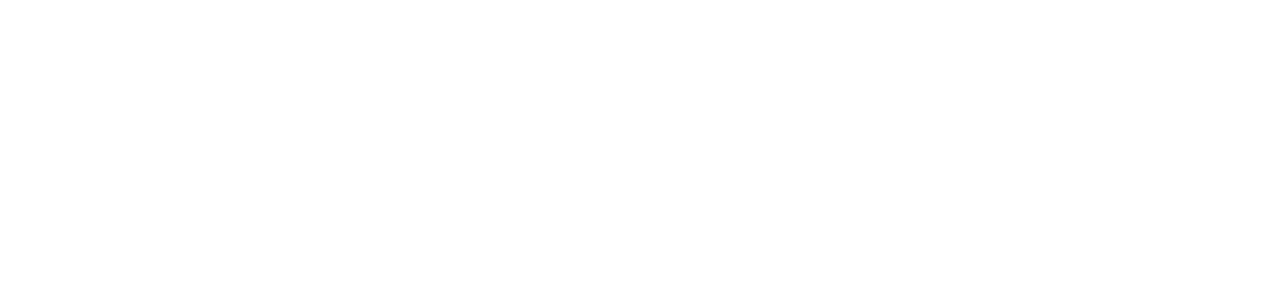
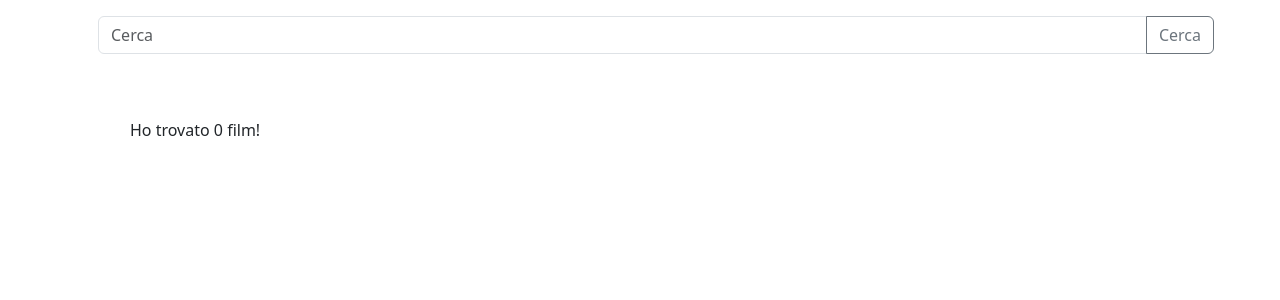
Before and after one commit to Pippo1997/vite-boolflix, a Vue app: page / in a window 1280 px wide. Shown: the top 300 px of the page. Built offline with nearby package versions, Linux system fonts and the light colour scheme.

Commit message:
Milestone 1

```diff
--- a/src/App.vue
+++ b/src/App.vue
@@ -1,7 +1,5 @@
 <script>
 import AppMain from './components/AppMain.vue';
-
-import axios from 'axios';
 import { store } from './store.js';
 
 export default {
@@ -10,7 +8,7 @@
   },
   data() {
     return {
-      store
+      store,
     }
   }
 }
--- a/src/components/AppCard.vue
+++ b/src/components/AppCard.vue
@@ -6,13 +6,25 @@
         return{
              store,
         }
+    },
+    props: {
+        movie: Object,
     }
 }
 </script>
 
 <template lang="">
-    <div>
-
+    <div class="col-12 col-md-3 mt-3">
+        <div class="card">
+            <img src="" class="card-img-top" alt="">
+            <div class="card-body">
+                <h4>{{ movie.title }}</h4>
+                <p>Titolo originale: {{ movie.original_title }}</p>
+                <p>Lingua: {{ movie.original_language }}</p>
+                <p>Voto: {{ movie.vote_average }}</p>
+                <img src="" alt="">
+            </div>
+        </div>
     </div>
 </template>
 
--- a/src/components/AppMain.vue
+++ b/src/components/AppMain.vue
@@ -1,6 +1,5 @@
 <script>
 import AppCard from './AppCard.vue'
-
 import { store } from '../store.js';
 import axios from 'axios';
 
@@ -11,14 +10,42 @@
     data() {
         return {
             store,
+            TextInput: '',
         }
-    }
+    },
+    methods: {
+        search(input) {
+            let ApiCall = store.ApiMovie + input;
+
+            axios.get(ApiCall).then((response) => {
+                store.MovieList = response.data.results
+                console.log(store.MovieList);
+            })
+        }
+    },
 }
 </script>
 
 <template lang="">
-    <div>
-        <AppCard />
+    <div class="container">
+        <div class="row">
+            <div class="col-12">
+                <div class="input-group m-3">
+                    <input type="text" class="form-control" placeholder="Cerca" aria-label="Recipient's username" aria-describedby="button-addon2" v-model="TextInput" @keyup.enter="search(TextInput)">
+                    <button class="btn btn-outline-secondary" type="button" id="button-addon2"  @click="search(TextInput)">
+                        Cerca
+                    </button>
+                </div>
+            </div>
+        </div>
+        <div class="m-5">
+            Ho trovato {{ store.MovieList.length}} film!
+        </div>
+        <div class="row">
+            <div class="col-12">
+                <AppCard v-for="(item, index) in store.MovieList" :key="index" :movie="item" />
+            </div>
+        </div>
     </div>
 </template>
 
--- a/src/store.js
+++ b/src/store.js
@@ -2,5 +2,6 @@
 
 export const store = reactive ({
     ApiKeys: '04d067d5316796289cdcde528f149e1d',
-    ApiMovie: "https://api.themoviedb.org/3/search/movie?api_key=04d067d5316796289cdcde528f149e1d&language=en-US&query=1",
+    ApiMovie: 'https://api.themoviedb.org/3/search/movie?api_key=04d067d5316796289cdcde528f149e1d&language=en-US&query=1',
+    MovieList: [],
 });
```
